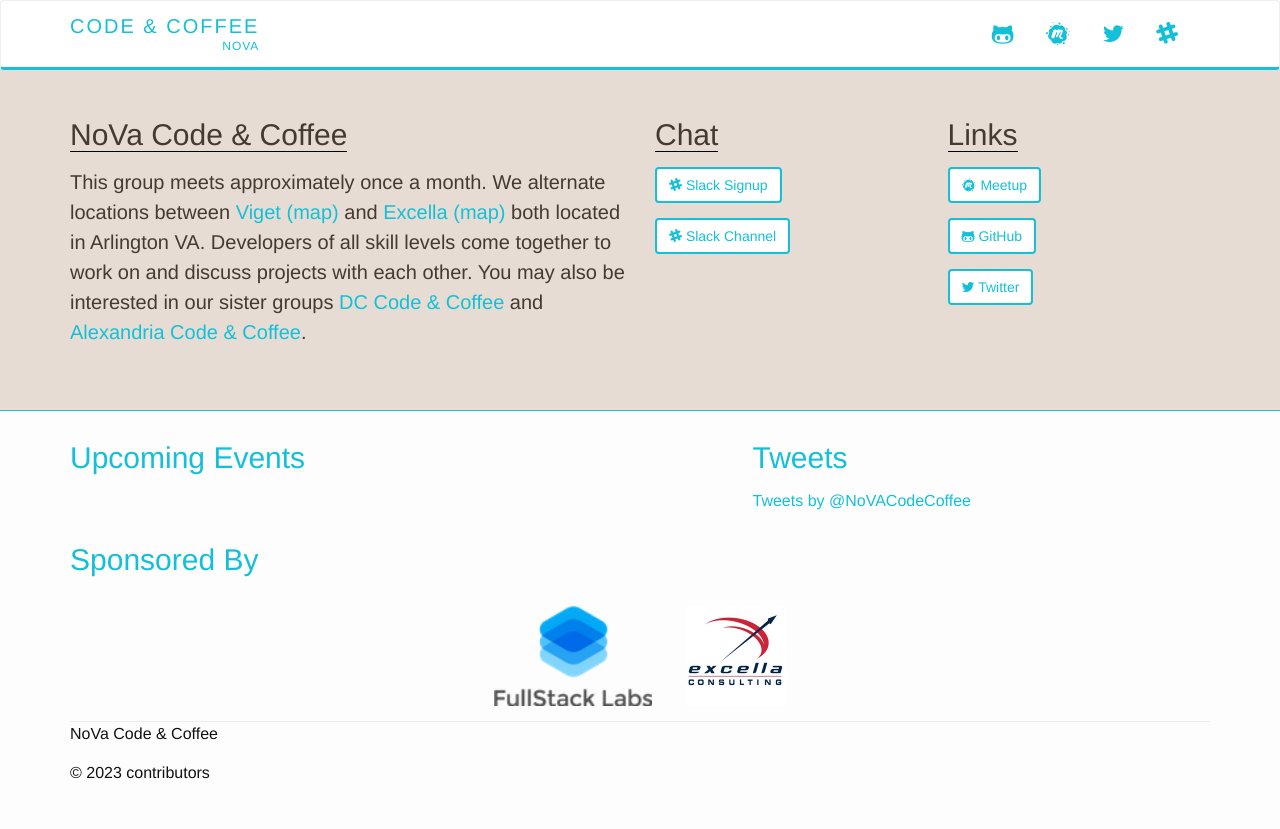
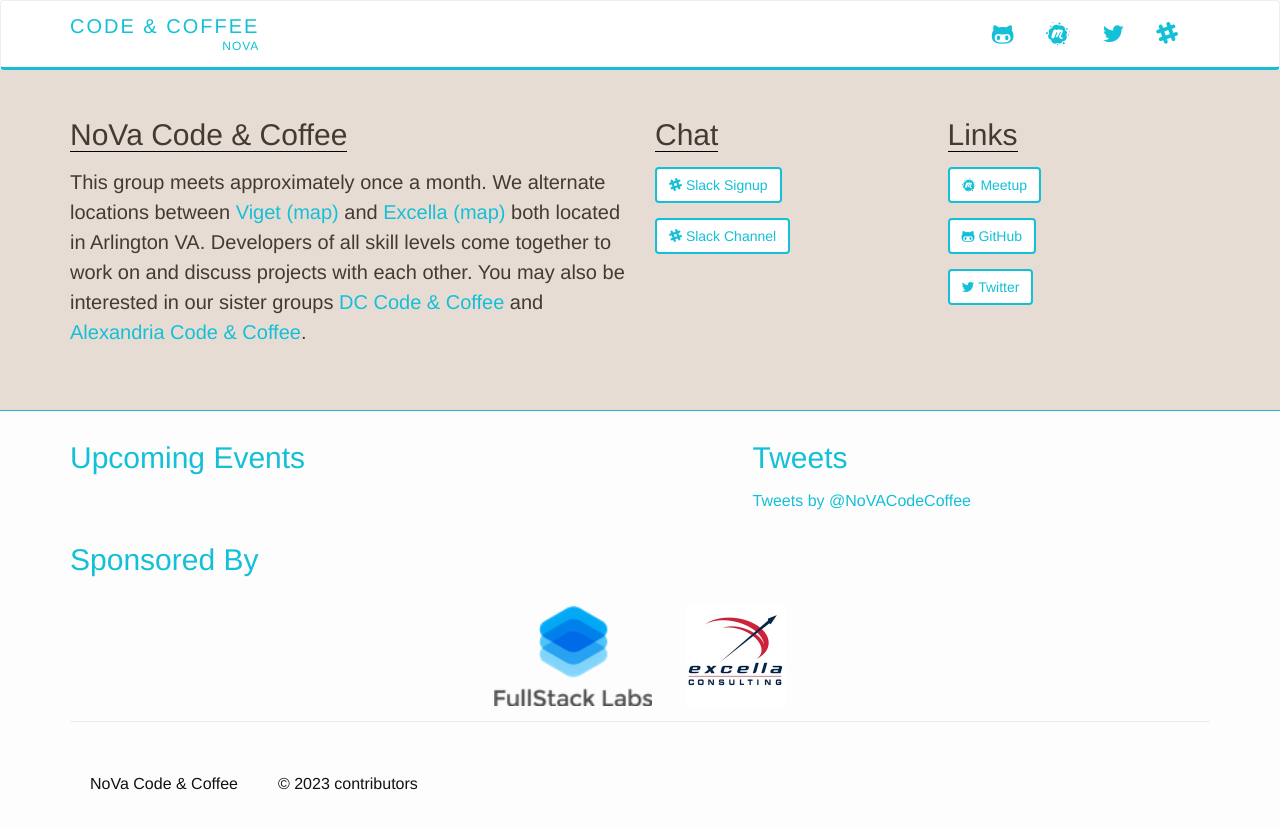
Before and after one commit to NoVACodeCoffee/novacodecoffee.github.io, a Jekyll site: the page built from index.html, in a window 1280 px wide. Shown: the top 829 px of the page. Built offline with Jekyll 4.4.1, drawn with Linux system fonts in a browser that asks for light colours; nearby versions of some CDN libraries; comment, search, counter and statistics services are not loaded.

Commit message:
Jekyll update and little update to css

```diff
--- a/Gemfile
+++ b/Gemfile
@@ -1,5 +1,5 @@
 source 'https://rubygems.org'
-gem 'jekyll'
+gem 'github-pages'
 gem 'guard'
 gem 'guard-jekyll-plus'
 gem 'guard-livereload'
--- a/_includes/footer.html
+++ b/_includes/footer.html
@@ -1,7 +1,7 @@
 <div class="container">
   <hr>
-  <footer>
-    <p>NoVa Code &amp; Coffee</p>
-    <p>&copy; {{ site.time | date: '%Y' }} contributors</p>
+  <footer class="footer">
+    <p class="left-footer">NoVa Code &amp; Coffee</p>
+    <p class="right-footer">&copy; {{ site.time | date: '%Y' }} contributors</p>
   </footer>
 </div>
--- a/_sass/_layout.scss
+++ b/_sass/_layout.scss
@@ -156,6 +156,21 @@
     }
 }
 
+.footer{
+    display: flex;
+    flex-direction: row;
+    flex-grow: 4;
+    text-align: center;
+    justify-content: baseline;
+}
+
+.left-footer{
+    margin: 50px 20px;
+}
+.right-footer{
+    margin: 50px 20px;
+}
+
 
 
 /**
```
Also changed, not shown: Gemfile.lock.
